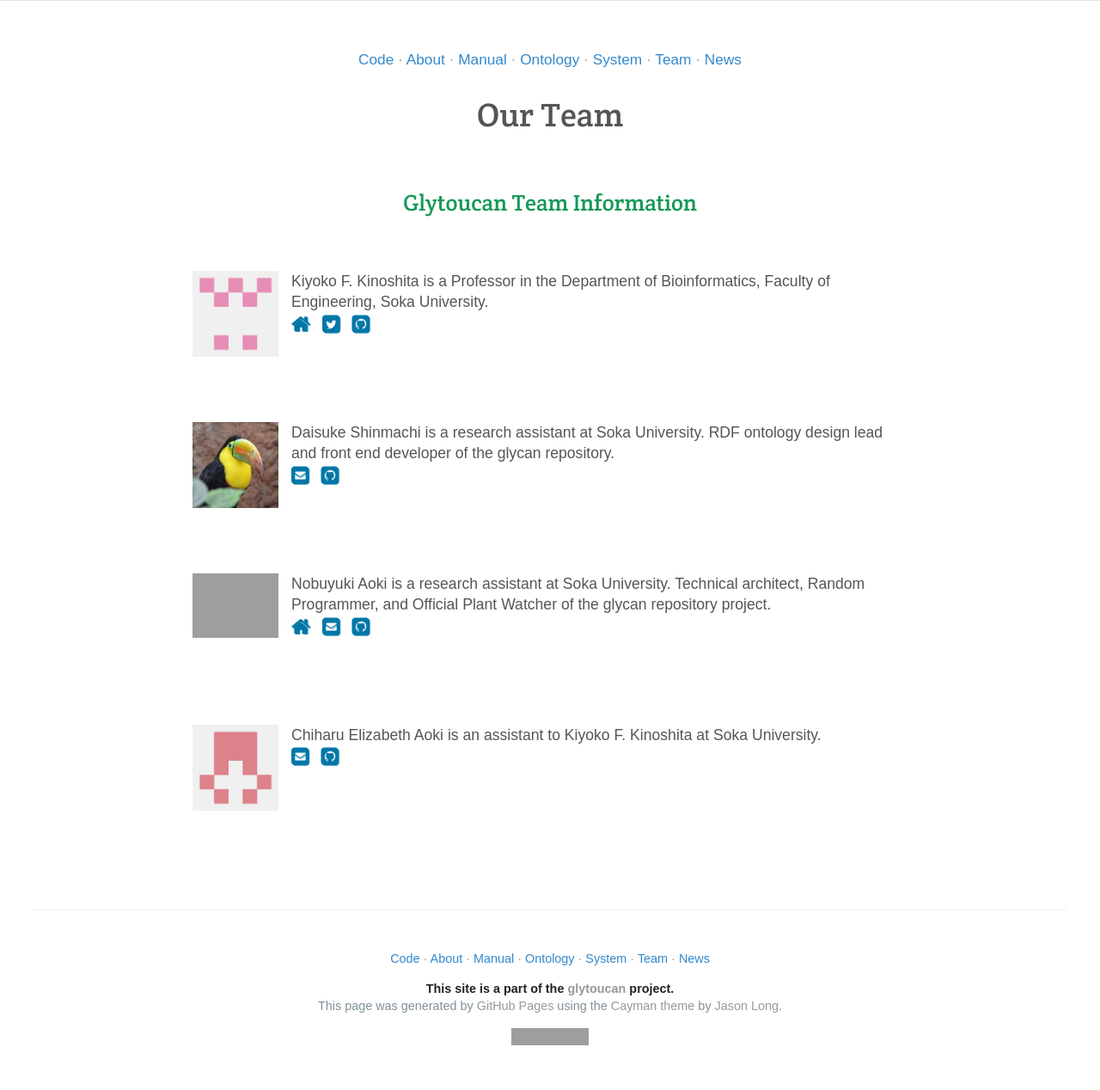
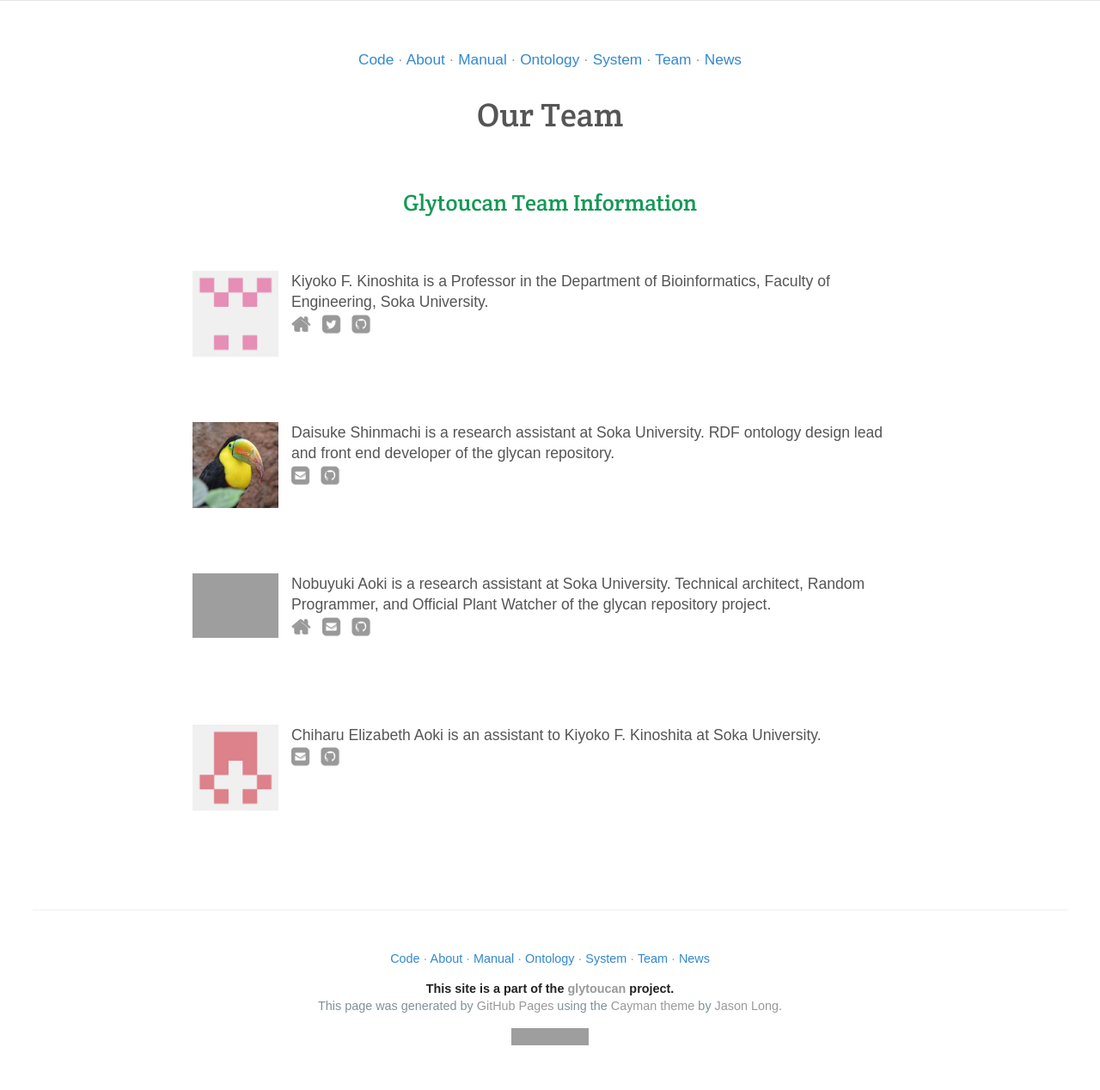
Before and after one commit to glytoucan/glytoucan, a Jekyll site: the page built from team/index.md, in a window 1280 px wide. Shown: the whole page at 86% size. Built offline with Jekyll 4.4.1, drawn with Linux system fonts in a browser that asks for light colours; nearby versions of some CDN libraries; grey boxes are pictures that could not be loaded.

Commit message:
Update contact-info.html
took out main color

```diff
--- a/_includes/contact-info.html
+++ b/_includes/contact-info.html
@@ -16,16 +16,16 @@
 {{ member.bio }}
 <br/>
 	{% if member.url %}
-		<a href="{{member.url}}"><i class="fa fa-home fa-lg" style="color: #0277a7; text-shadow: 1px 1px 1px;"></i></a>
+		<a href="{{member.url}}"><i class="fa fa-home fa-lg" style="text-shadow: 1px 1px 1px;"></i></a>
 	{% endif %}
 	{% if member.email %}
-		<a href="mailto:{{member.email}}"><i class="fa fa-envelope-square fa-lg" style="color: #0277a7; text-shadow: 1px 1px 1px;"></i></a>
+		<a href="mailto:{{member.email}}"><i class="fa fa-envelope-square fa-lg" style="text-shadow: 1px 1px 1px;"></i></a>
 	{% endif %}
 	{% if member.twitter %}
-		<a href="http://twitter.com/{{member.twitter}}"><i class="fa fa-twitter-square fa-lg" style="color: #0277a7; text-shadow: 1px 1px 1px;"></i></a>
+		<a href="http://twitter.com/{{member.twitter}}"><i class="fa fa-twitter-square fa-lg" style="text-shadow: 1px 1px 1px;"></i></a>
 	{% endif %}
 	{% if member.github %}
-		<a href="http://github.com/{{member.github}}"><i class="fa fa-github-square fa-lg" style="color: #0277a7; text-shadow: 1px 1px 1px;"></i></a>
+		<a href="http://github.com/{{member.github}}"><i class="fa fa-github-square fa-lg" style="text-shadow: 1px 1px 1px;"></i></a>
 	{% endif %}
 {% endif %}
 {% endfor %}
```
